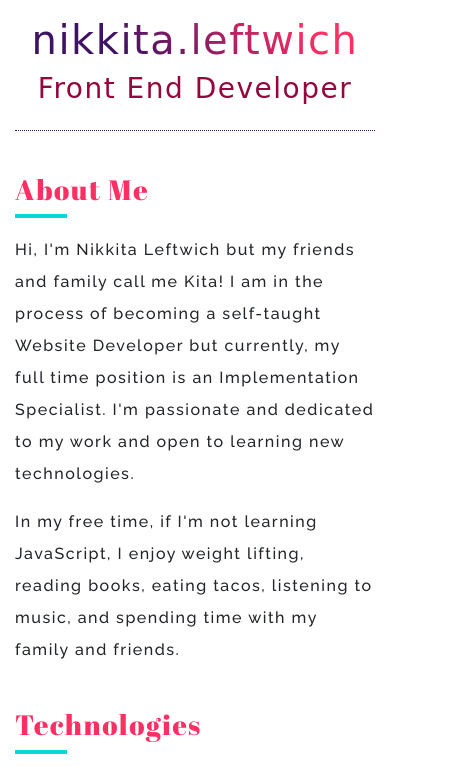
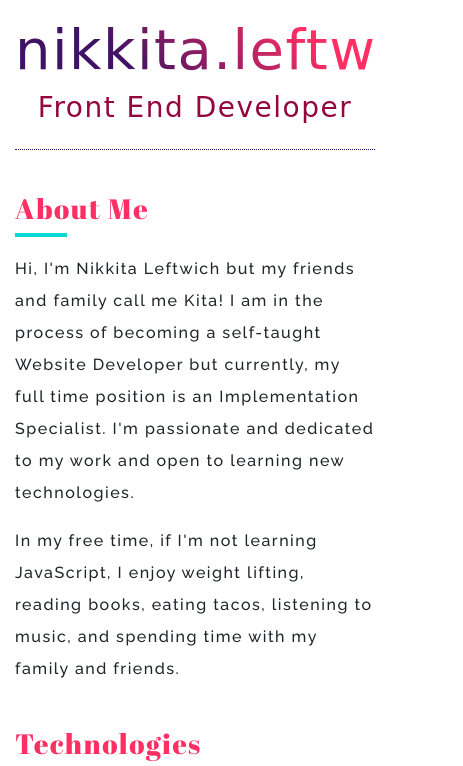
Before and after one commit to nlefty/nl, a plain HTML site: page index.html in a window 390 px wide. Shown: the top 766 px of the page, 463 px wide, since content can reach past the window. Drawn offline with nearby package versions, Linux system fonts and the light colour scheme; a web font is replaced by a local one.

Commit message:
Add files via upload
Made header h1 font-size: 3.5 since padding removed.  Looks good on mobile now

```diff
--- a/style.css
+++ b/style.css
@@ -29,7 +29,7 @@ header {
 }
 
 header h1 {
-    font-size: 2.5em;
+    font-size: 3.5em;
 }
 
 header h3 {
@@ -109,14 +109,11 @@ i.fas.fa-heart {
     color: red;
 }
 
-/*
-all of this
-is just
-for
-*/
-@media (min-width: 576px) {
+
+
+/* @media (min-width: 576px) {
     header h1 {
         font-size: 3.5em;
     }
 
- }
+ } */
```
